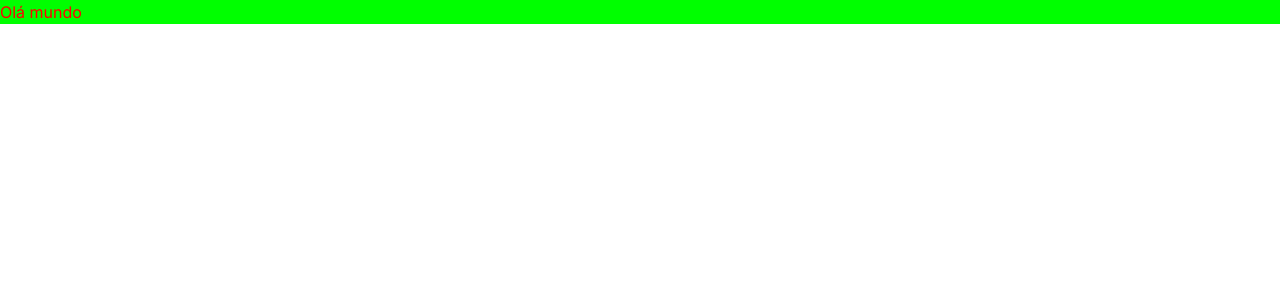
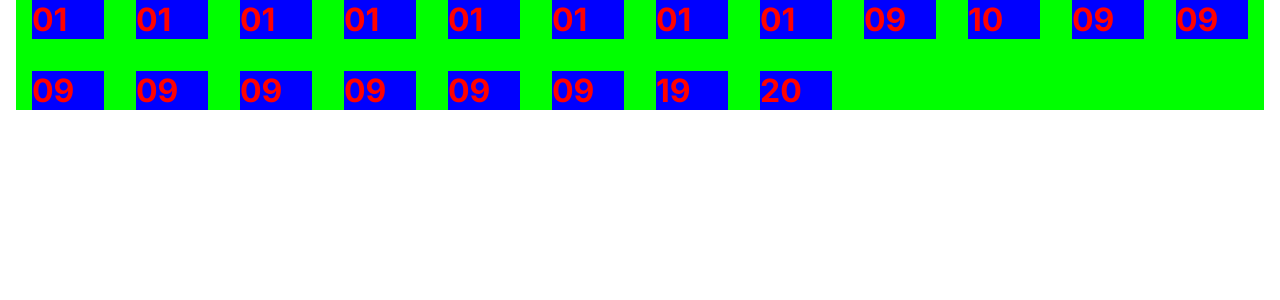
Before and after one commit to HenriqueMarcelo/coin-synch, a Next.js app: page /dashboard in a window 1280 px wide. Shown: the top 300 px of the page. Built offline with nearby package versions, Linux system fonts and the light colour scheme.

Commit message:
feat: setup grid

```diff
--- a/src/app/dashboard/page.scss
+++ b/src/app/dashboard/page.scss
@@ -2,5 +2,8 @@
     &_container {
         background: lime;
         color: red;
+        div div {
+            background-color: blue;
+        }
     }
 }
--- a/src/app/dashboard/page.tsx
+++ b/src/app/dashboard/page.tsx
@@ -1,5 +1,30 @@
 import './page.scss'
 
 export default function Dashboard() {
-  return <h1 className="Dashboard_container">Olá mundo</h1>
+  return (
+    <h1 className="Dashboard_container container ">
+      <div className="grid grid-cols-12 gap-8">
+        <div>01</div>
+        <div>01</div>
+        <div>01</div>
+        <div>01</div>
+        <div>01</div>
+        <div>01</div>
+        <div>01</div>
+        <div>01</div>
+        <div>09</div>
+        <div>10</div>
+        <div>09</div>
+        <div>09</div>
+        <div>09</div>
+        <div>09</div>
+        <div>09</div>
+        <div>09</div>
+        <div>09</div>
+        <div>09</div>
+        <div>19</div>
+        <div>20</div>
+      </div>
+    </h1>
+  )
 }
--- a/src/app/globals.css
+++ b/src/app/globals.css
@@ -1,4 +1,4 @@
-@tailwind base;
+/* @tailwind base; */
 @tailwind components;
 @tailwind utilities;
 
@@ -47,9 +47,9 @@
 }
 
 * {
-  /* box-sizing: border-box;
+  box-sizing: border-box;
   padding: 0;
-  margin: 0; */
+  margin: 0;
 }
 
 html,
@@ -62,6 +62,6 @@ body {
 }
 
 a {
-  /* color: inherit;
-  text-decoration: none; */
+  color: inherit;
+  text-decoration: none;
 }
--- a/tailwind.config.js
+++ b/tailwind.config.js
@@ -2,6 +2,17 @@
 module.exports = {
   content: ['./src/**/*.{js,ts,jsx,tsx,mdx}'],
   theme: {
+    container: {
+      center: true,
+      padding: '1rem',
+      screens: {
+        sm: '632px',
+        md: '704px', // alterado
+        lg: '1016px',
+        xl: '1248px', // alterado
+        // '2xl': '1496px', //removido
+      },
+    },
     extend: {},
   },
   plugins: [],
```
